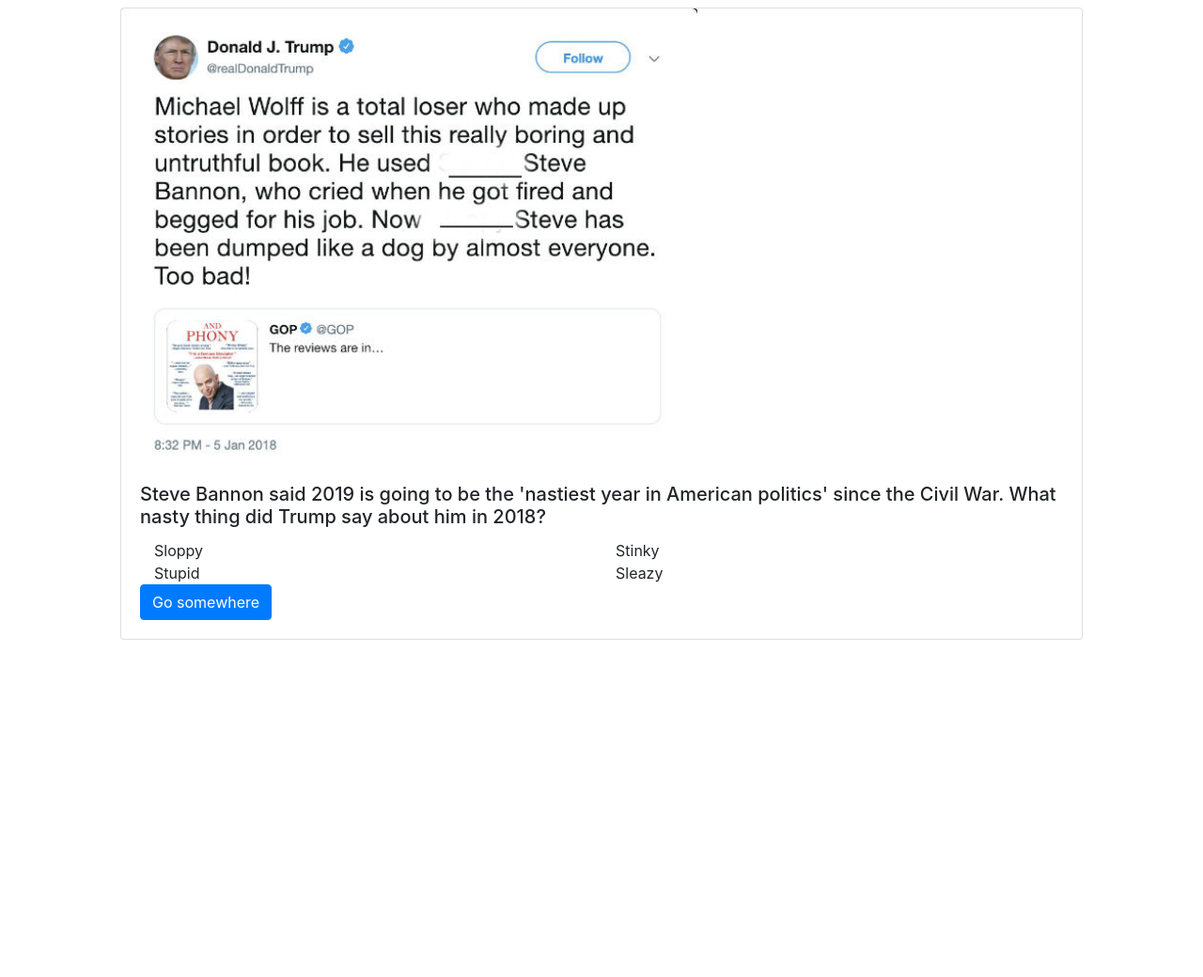
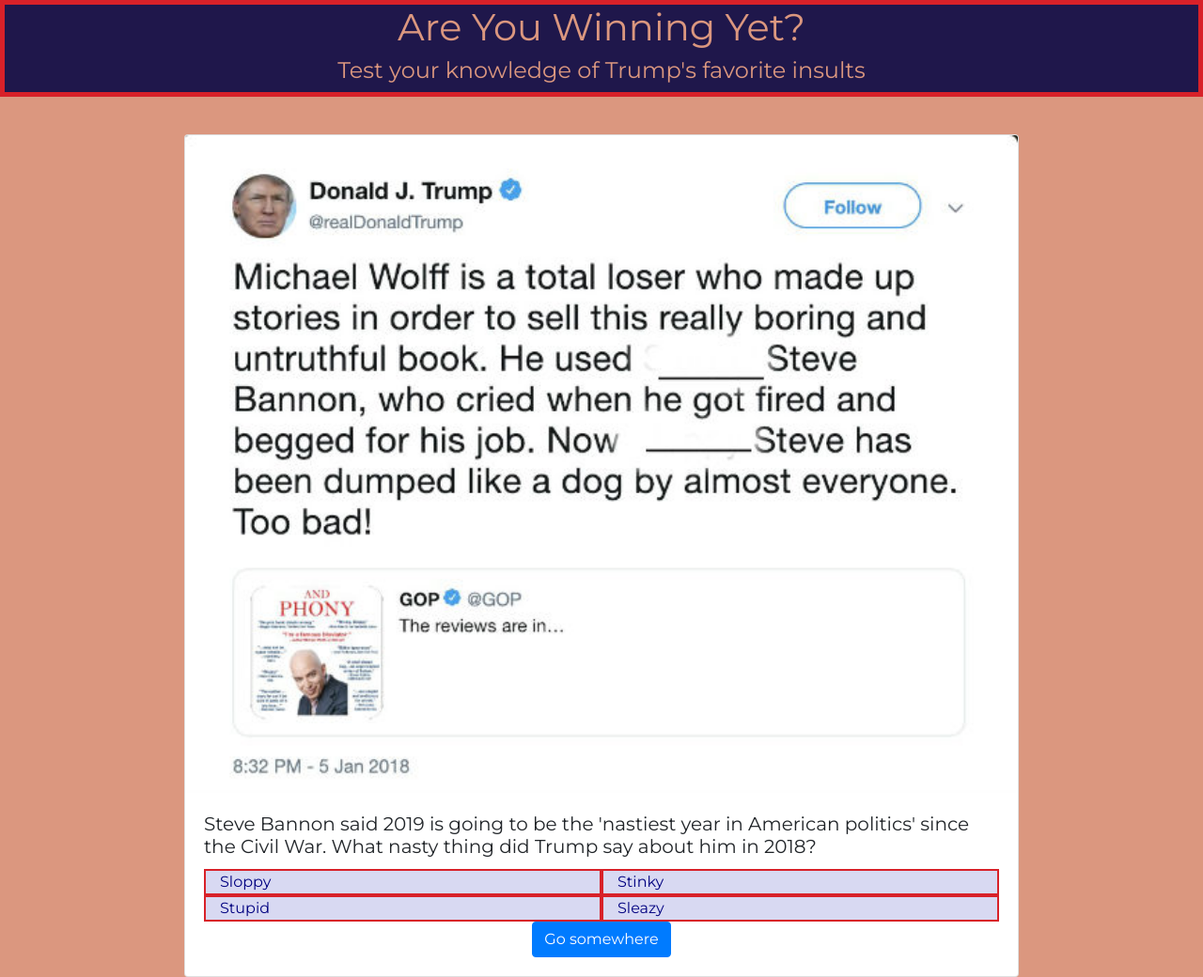
Before and after one commit to mischegoss/TriviaGame, a plain HTML site: page index.html in a window 1280 px wide. Shown: the whole page at 94% size. Before the commit the page ends 800 px from the top, so only its background shows below. Drawn offline with nearby package versions, Linux system fonts and the light colour scheme.

Commit message:
Add styling

```diff
--- a/assets/css/style.css
+++ b/assets/css/style.css
@@ -1,7 +1,35 @@
+* {
+    font-family: 'Montserrat', sans-serif;
+}
+
+body {
+    background-color: #db977f;
+}
+
 .card {
     width: 80%;
 }
 
 #image {
-    max-width: 60%;
+    max-width: 100%;
 }
+
+.header {
+    background-color: #1f174b;
+    border: 5px solid #d82129;
+}
+
+.main-title {
+    color: #db977f;
+}
+
+.buffer {
+    height: 2.5em;
+}
+
+.options {
+    background-color: #d8d9f2;
+    border: 2px solid  #d82129;
+    color: navy;
+
+}
--- a/index.html
+++ b/index.html
@@ -5,19 +5,28 @@
     <meta charset="utf-8">
     <meta name="viewport" content="width=device-width, initial-scale=1, shrink-to-fit=no">
 
+
+
     <!-- Bootstrap CSS -->
     <link rel="stylesheet" href="https://maxcdn.bootstrapcdn.com/bootstrap/4.0.0/css/bootstrap.min.css" integrity="sha384-Gn5384xqQ1aoWXA+058RXPxPg6fy4IWvTNh0E263XmFcJlSAwiGgFAW/dAiS6JXm" crossorigin="anonymous">
+    <link href="https://fonts.googleapis.com/css?family=Montserrat" rel="stylesheet">
     <link rel="stylesheet" href="assets/css/style.css">
     <title>Hello, world!</title>
   </head>
   <body>
-    <h1 class = "text-center"></h1>
+    <div class = "header">
+    <h1 class = "text-center main-title">Are You Winning Yet?</h1>
+    <h4 class = "text-center main-title">Test your knowledge of Trump's favorite insults</h4>
+    </div>
 
+    <div class="container">
+
+          <div class= "row col-12 buffer"></div>
 
     <div class="card mx-auto">
-            <img class="card-img-top img-fluid" id= "image" src="assets/images/trump.jpg" alt="Card image cap">
+            <img class="card-img-top img-fluid mx-auto" id= "image" src="assets/images/trump.jpg" alt="Card image cap">
             <div class="card-body">
-              <h5 class="card-title" id = "prompt">This is where the questions will go</h5>
+              <h5 class="card-title mx-auto" id = "prompt">This is where the questions will go</h5>
 
               <div class="container">
                   <!--Row 1-->
@@ -42,8 +51,9 @@
                   </div> <!-- End Row 2-->
 
               </div> <!-- End  Container-->
-
+              <div class = "text-center">
               <a href="#" class="btn btn-primary">Go somewhere</a>
+              </div>
             </div> <!--Card Body End Div-->
           </div> <!--Card End Div-->
 
```
Also changed, not shown: assets/javascript/app.js (line endings or trailing spaces).
